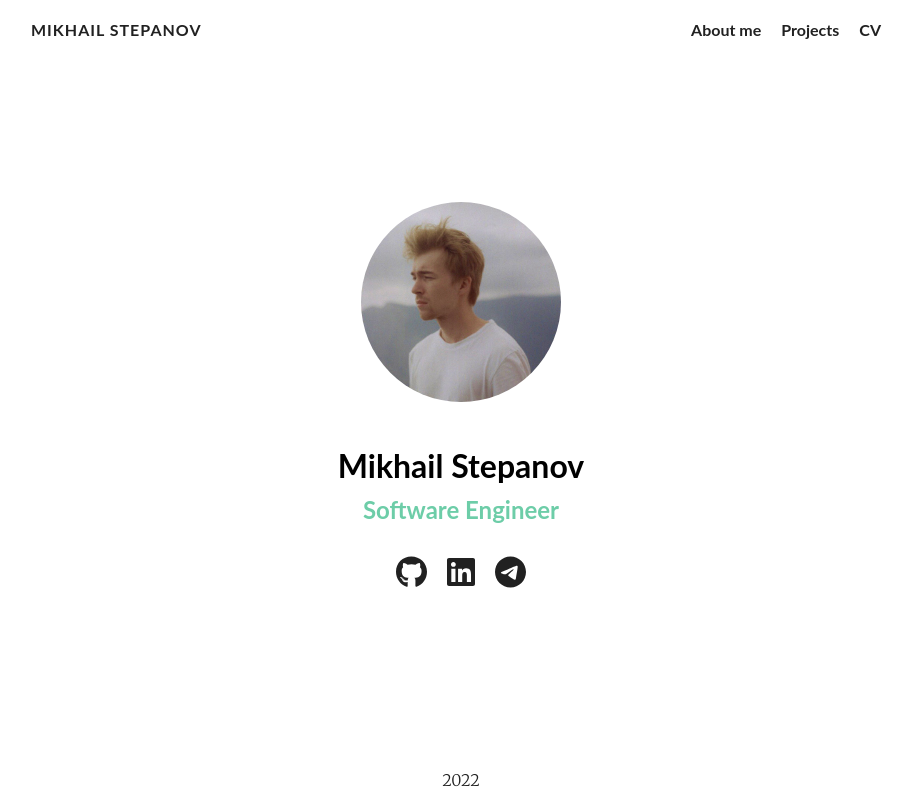
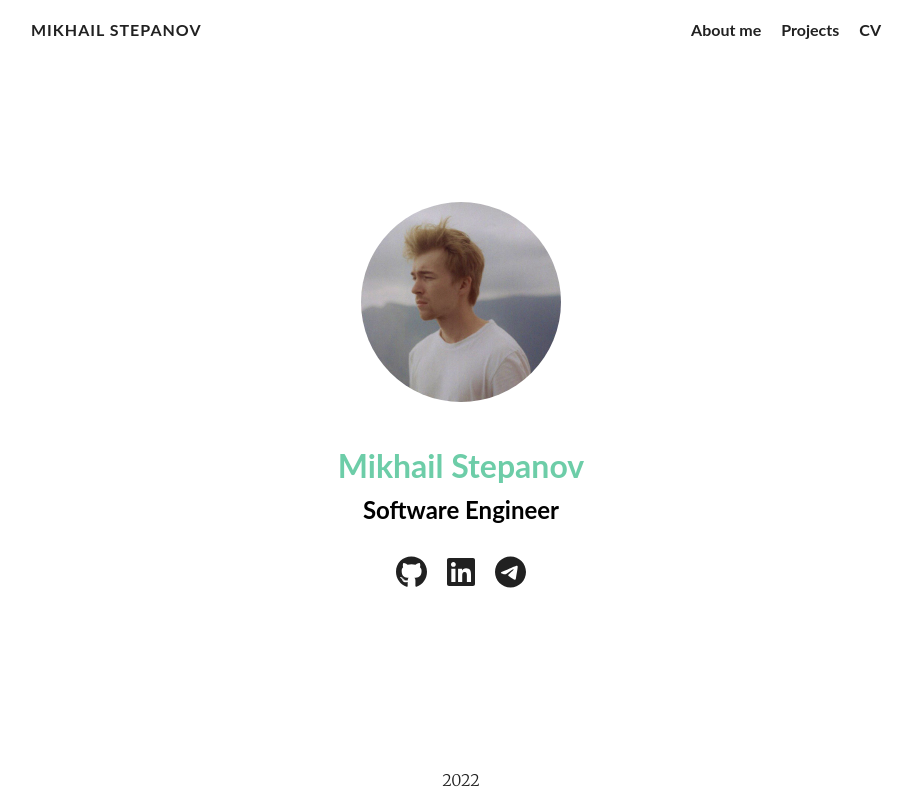
Before and after one commit to mikhail-stepanov/mikhail-stepanov-com, a Gatsby site: page / in a window 1280 px wide. Shown: the whole page, without its empty margins (179-1091 px from the left). Built offline with nearby package versions, Linux system fonts and the light colour scheme; Gatsby itself is replaced by a stand-in of ours; some packages are replaced by stand-ins of ours.

Commit message:
changed h1 color

```diff
--- a/src/styles/global.css
+++ b/src/styles/global.css
@@ -41,7 +41,7 @@ p {
 	margin: 2rem 0
 }
 
-h1,
+h2,
 h3,
 h4,
 h5,
@@ -52,7 +52,7 @@ h6 {
 	/* margin: 6.4rem 0 3.2rem */
 }
 
-h2{
+h1{
 	font-family: Lato, Helvetica, sans-serif;
 	font-weight: 700;
 	color: #6dcda8;
```
